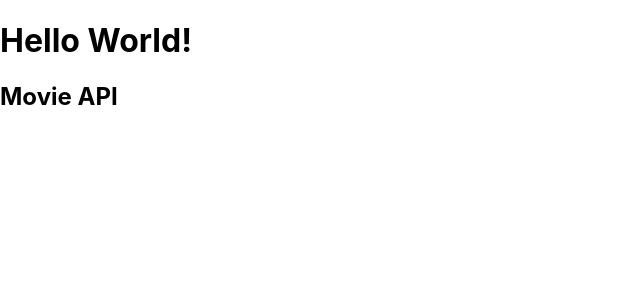
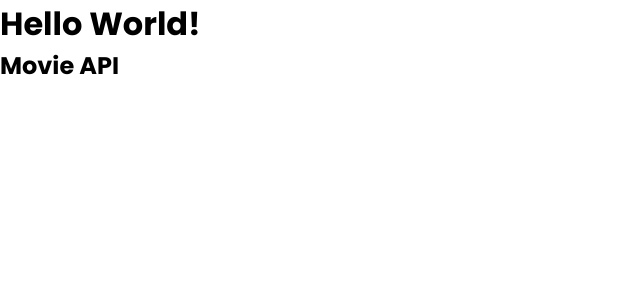
Before and after one commit to izepon/api-movies, a React (Create React App) app: page / in a window 1280 px wide. Shown: the top 300 px of the page, without its empty margins (0-640 px from the left). Built offline with nearby package versions, Linux system fonts and the light colour scheme.

Commit message:
adicionado font poppins

```diff
--- a/public/index.html
+++ b/public/index.html
@@ -1,43 +1,27 @@
 <!DOCTYPE html>
 <html lang="en">
+
 <head>
   <meta charset="utf-8" />
   <link rel="icon" href="%PUBLIC_URL%/favicon.ico" />
   <meta name="viewport" content="width=device-width, initial-scale=1" />
   <meta name="theme-color" content="#000000" />
-    <meta
-      name="description"
-      content="Web site created using create-react-app"
-    />
+  <meta name="description" content="Web site created using create-react-app" />
   <link rel="apple-touch-icon" href="%PUBLIC_URL%/logo192.png" />
-    <!--
-      manifest.json provides metadata used when your web app is installed on a
-      user's mobile device or desktop. See https://developers.google.com/web/fundamentals/web-app-manifest/
-    -->
+
   <link rel="manifest" href="%PUBLIC_URL%/manifest.json" />
-    <!--
-      Notice the use of %PUBLIC_URL% in the tags above.
-      It will be replaced with the URL of the `public` folder during the build.
-      Only files inside the `public` folder can be referenced from the HTML.
-
-      Unlike "/favicon.ico" or "favicon.ico", "%PUBLIC_URL%/favicon.ico" will
-      work correctly both with client-side routing and a non-root public URL.
-      Learn how to configure a non-root public URL by running `npm run build`.
-    -->
+  <link rel="preconnect" href="https://fonts.googleapis.com">
+  <link rel="preconnect" href="https://fonts.gstatic.com" crossorigin>
+  <link
+    href="https://fonts.googleapis.com/css2?family=Poppins:ital,wght@0,100;0,200;0,300;0,400;0,500;0,600;0,700;0,800;0,900;1,100;1,200;1,300;1,400;1,500;1,600;1,700;1,800;1,900&display=swap"
+    rel="stylesheet">
   <title>React App</title>
 </head>
+
 <body>
   <noscript>You need to enable JavaScript to run this app.</noscript>
   <div id="root"></div>
-    <!--
-      This HTML file is a template.
-      If you open it directly in the browser, you will see an empty page.
 
-      You can add webfonts, meta tags, or analytics to this file.
-      The build step will place the bundled scripts into the <body> tag.
+</body>
 
-      To begin the development, run `npm start` or `yarn start`.
-      To create a production bundle, use `npm run build` or `yarn build`.
-    -->
-  </body>
 </html>
--- a/src/global.css
+++ b/src/global.css
@@ -1,13 +1,6 @@
-body {
+* {
   margin: 0;
-  font-family: -apple-system, BlinkMacSystemFont, 'Segoe UI', 'Roboto', 'Oxygen',
-    'Ubuntu', 'Cantarell', 'Fira Sans', 'Droid Sans', 'Helvetica Neue',
-    sans-serif;
-  -webkit-font-smoothing: antialiased;
-  -moz-osx-font-smoothing: grayscale;
+  padding: 0;
+  box-sizing: border-box;
+  font-family: 'Poppins', sans-serif;
 }
-
-code {
-  font-family: source-code-pro, Menlo, Monaco, Consolas, 'Courier New',
-    monospace;
-}
```
Lines whose indentation alone changed are shown as unchanged.
